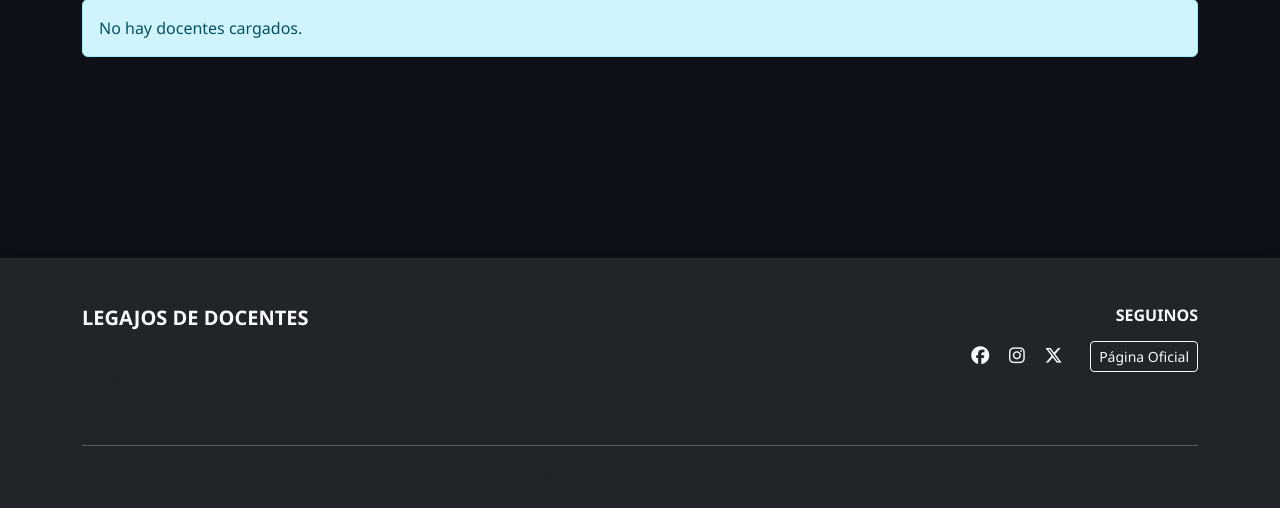
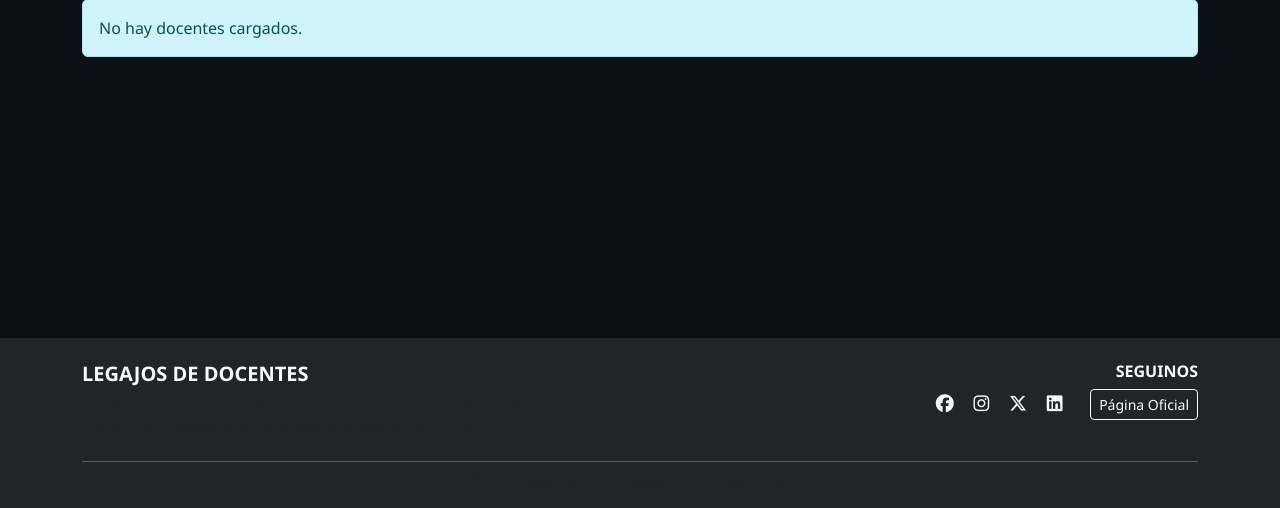
Before and after one commit to jisosabz/legajos-de-docentes, a Django app: page /docente/ in a window 1280 px wide. Shown: the part 292-800 px from the top of the page. Run offline with Django 5.2, Linux system fonts and the light colour scheme; data that the repository does not hold is empty.

Commit message:
ajustando footer

```diff
--- a/legajodedocentes/templates/docentes/index.html
+++ b/legajodedocentes/templates/docentes/index.html
@@ -36,9 +36,9 @@
               <small class="text-muted">Email: {{ docente.email }}</small>
             </a>
             <div class="d-flex gap-2">
-              <a href="{% url 'docente_view' id=docente.id %}" class="btn btn-sm btn-light border" title="Ver">
-                <i class="bi bi-eye"></i>
-              </a>
+{#              <a href="{% url 'docente_view' id=docente.id %}" class="btn btn-sm btn-light border" title="Ver">#}
+{#                <i class="bi bi-eye"></i>#}
+{#              </a>#}
               <a href="{% url 'docente_edit' id=docente.id %}" class="btn btn-sm btn-light border" title="Editar">
                 <i class="bi bi-pencil"></i>
               </a>
--- a/legajodedocentes/templates/layout/partials/footer.html
+++ b/legajodedocentes/templates/layout/partials/footer.html
@@ -1,17 +1,17 @@
-<footer class="bg-dark text-light pt-5 pb-4 mt-auto">
+<footer class="bg-dark text-light pt-4 pb-3 mt-auto">
   <div class="container text-center text-md-start">
     <div class="row">
       <!-- Logo y descripción -->
-      <div class="col-md-6 mb-4">
-        <h5 class="text-uppercase fw-bold mb-3">Legajos de Docentes</h5>
-        <p class="text-muted">
+      <div class="col-md-6 mb-3">
+        <h5 class="text-uppercase fw-bold mb-2">Legajos de Docentes</h5>
+        <p class="text-muted mb-0">
           Plataforma de gestión de legajos de docentes. Proyecto desarrollado por alumnos de Ingeniería en Sistemas Informáticos de la FCyT.
         </p>
       </div>
 
       <!-- Redes sociales -->
-      <div class="col-md-6 mb-4 text-md-end text-center">
-        <h6 class="text-uppercase fw-bold mb-3">Seguinos</h6>
+      <div class="col-md-6 mb-3 text-md-end text-center">
+        <h6 class="text-uppercase fw-bold mb-2">Seguinos</h6>
         <a href="https://www.facebook.com/fcyt.unca" class="text-light me-3" target="_blank">
           <i class="fab fa-facebook fa-lg"></i>
         </a>
@@ -21,13 +21,16 @@
         <a href="https://twitter.com/fcytunca" class="text-light me-3" target="_blank">
           <i class="fab fa-x-twitter fa-lg"></i>
         </a>
+        <a href="https://www.linkedin.com/in/iv%C3%A1n-sosa-246775319/" class="text-light me-3" target="_blank">
+          <i class="fab fa-linkedin fa-lg"></i>
+        </a>
         <a href="https://www.fctunca.edu.py/" class="btn btn-outline-light btn-sm ms-2" target="_blank">
           Página Oficial
         </a>
       </div>
     </div>
 
-    <hr class="border-light">
+    <hr class="border-light mt-2 mb-2">
 
     <!-- Derechos -->
     <div class="text-center">
```
